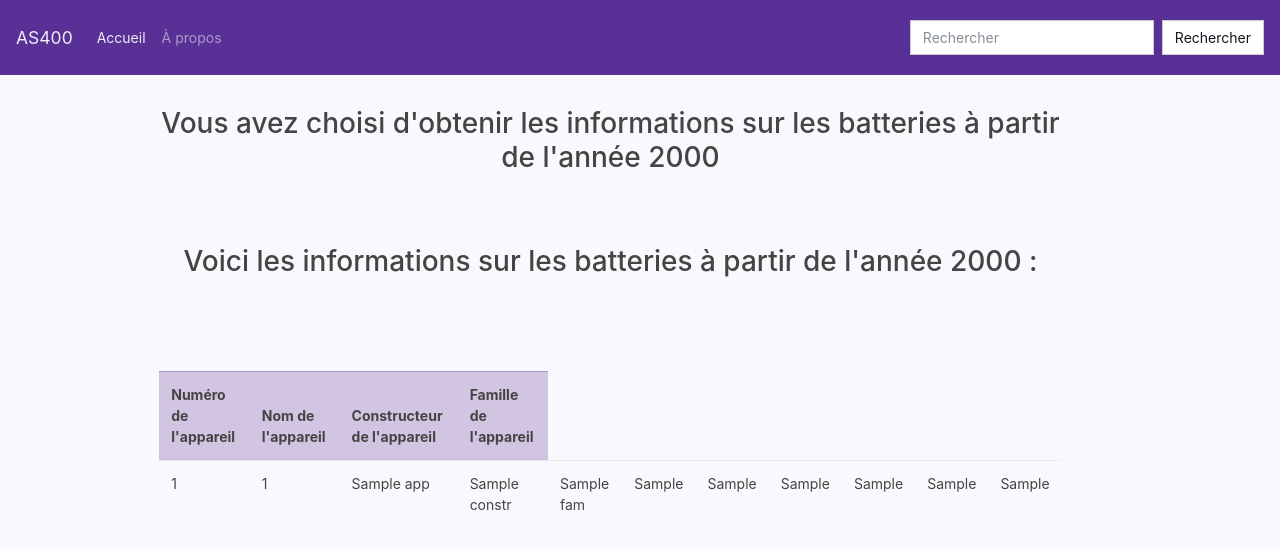
After one commit to saminaminaa/AS400, a PHP site: template src/vue/infosbatteries2000.html.twig in a window 1280 px wide. The commit adds this page. Shown: the top 549 px of the page. Run offline with PHP 8.4, Linux system fonts and the light colour scheme; the template is opened without the code that fills it: most values are stand-ins (such as "Sample title", 1, 10 or a date in 2020); some libraries are stand-ins or nearby versions.

Commit message:
besoins 2, 3, 6, 8 et 10 ok

```diff
--- a/src/modele/class_detailcommande.php
+++ b/src/modele/class_detailcommande.php
@@ -18,8 +18,8 @@ class Detailcommande{
         //requete pour selectionner
         $this->select = $db->prepare("select d.id, d.nbrArt, d.designation, d.forkilft, d.manu, d.idCommande from detailcommande d order by d.id");
 
-        //requete permettant de rechercher un code client pour obtenir le details d'une commande
-        $this->recherche = $db->prepare("select d.id, d.nbrArt, d.designation, d.forkilft, d.manu, d.idCommande, c.numClient AS codeclient from detailcommande d, commande c where d.idCommande = c.id and c.numClient like :recherche order by d.designation");
+        //requete permettant de rechercher un code client pour obtenir les commandes pui le details d'une commande
+        $this->recherche = $db->prepare("select d.id, d.nbrArt, d.designation, d.forkilft, d.manu, d.idCommande, c.numClient AS codeclient, c.id AS numCommande, c.date, c.idFacture from detailcommande d, commande c where d.idCommande = c.id and c.numClient like :recherche order by d.designation");
 
         //requete permettant de trouver les batteries installées dans un chariot avec les plans de coffre et de cyclages en tapant le modele du chariot.
         $this->rechercheChariot = $db->prepare("select d.id, d.nbrArt, d.designation, d.forkilft, d.manu, d.idCommande, tm.id AS idTm, tm.planCyclage AS plancycl, ta.id AS idTa, ta.constructeur AS constr, ta.famille AS fam, ta.appareil As app, tc.plancoffre AS pcof, tc.longueur1 AS l1, tc.largeur1 AS lar1, tc.hauteur1 AS h1, tc.longueur2 AS l2, tc.largeur2 AS lar2, tc.hauteur2 AS h2 from detailcommande d, tacomaster tm, tacoapp ta, tacocof tc where d.planCyclage = tm.id and tm.idApp = ta.id and tm.planCoffre = tc.plancoffre and d.forkilft like :rechercheChariot order by ta.appareil");
--- a/src/modele/class_tacoapp.php
+++ b/src/modele/class_tacoapp.php
@@ -12,6 +12,10 @@ class TacoApp{
 
         //requete permettant de trouver les commandes qui correspondent à un article en tapant le code de l'article.
         $this->rechercheArticle = $db->prepare("select ta.id AS tacid, ta.appareil, tm.id, d.planCyclage, d.id, c.id AS idCom, c.date, c.numClient, c.idFacture from tacoapp ta, tacomaster tm, detailcommande d, commande c where ta.id = tm.idApp and tm.id = d.planCyclage and d.idCommande = c.id and ta.id like :rechercheArticle order by ta.id");
+
+        //requete pour selectionner les informations sur les batteries à partir de l'année 2000.
+        $this->select2000 = $db->prepare("select ta.id, ta.constructeur, ta.famille, ta.appareil, tm.id, d.id, c.id, c.date from tacoapp ta, tacomaster tm, detailcommande d, commande c where ta.id=tm.idApp and tm.planCyclage=d.planCyclage and d.idCommande=c.commande and c.date <= '2000-00-00' ");
+
     }
 
     //rechercher avec code de l'article
--- a/src/vue/detailscommande.html.twig
+++ b/src/vue/detailscommande.html.twig
@@ -1,10 +1,10 @@
 {% extends "base.html.twig" %}
 {% block style %}<link href="css/style-signin.css" rel="stylesheet"> {% endblock %}
-{% block title %} {{ parent() }} Detail de la commande {% endblock %}
+{% block title %} {{ parent() }} Details de la commande {% endblock %}
 
 {% block contenu %}
 <div style="text-align:center">
-<h1> Detail de la commande </h1>
+<h1> Details de la commande </h1>
 
 </div>
 <br><br>
--- a/src/vue/index.html.twig
+++ b/src/vue/index.html.twig
@@ -37,7 +37,7 @@
 <a class="open-button" style="cursor: pointer; hover; text-decoration:none;" onmouseover="this.style.opacity ='0.8'" onmouseout="this.style.opacity ='1'">
 <div class="card text-white bg-secondary mb-3" style="max-width: 100rem;">
   <div class="card-body">
-    <h4 class="card-title">- Entrer un code client pour obtenir le detail d'une commande </h4>
+    <h4 class="card-title">- Entrer un code client pour obtenir la liste des commandes passées puis le detail de ces commandes </h4>
     <form class="form-inline my-2 my-lg-0" action="index.php?page=codeclient-detailscommande" method="post">
     <input class="form-control mr-sm-2" type="search" name="recherche" id="recherche" placeholder="Code client">
     <button onmouseover="this.style.opacity ='1'" onmouseout="this.style.opacity ='0.7'" style="border-width:1px; border-style:dotted; border-color:black;" class="btn btn-outline-primary my-2 my-sm-0" name="btRechercher" id="btRechercher" type="submit"> <FONT color="white"> Rechercher </FONT></button>
@@ -48,7 +48,7 @@
 <a class="open-button" style="cursor: pointer; hover; text-decoration:none;" onmouseover="this.style.opacity ='0.8'" onmouseout="this.style.opacity ='1'">
 <div class="card text-white bg-success mb-3" style="max-width: 100rem;">
   <div class="card-body">
-    <h4 class="card-title">- Entrer le code de l'article pour trouver les commandes qui correspondent à cet article</h4>
+    <h4 class="card-title">- Entrer le code de l'article pour trouver les commandes qui correspondent à cet article puis le detail de ces commandes</h4>
     <form class="form-inline my-2 my-lg-0" action="index.php?page=article-commandes" method="post">
       <input class="form-control mr-sm-2" type="search" name="rechercheArticle" id="rechercheArticle" placeholder="Code de l'article">
       <button onmouseover="this.style.opacity ='1'" onmouseout="this.style.opacity ='0.7'" style="border-width:1px; border-style:dotted; border-color:black;" class="btn btn-outline-primary my-2 my-sm-0" name="btRechercherArticle" id="btRechercherArticle" type="submit"> <FONT color="white"> Rechercher </FONT></button>
--- /dev/null
+++ b/src/vue/infosbatteries2000.html.twig
@@ -0,0 +1,53 @@
+{% extends "base.html.twig" %}
+{% block style %}<link href="css/style-signin.css" rel="stylesheet"> {% endblock %}
+{% block title %} {{ parent() }}  {% endblock %}
+
+{% block contenu %}
+<div style="text-align:center">
+<h2> Vous avez choisi d'obtenir les informations sur les batteries à partir de l'année 2000 </h2>
+<br>
+<br>
+</div> <br>
+<div style="text-align:center">
+<h2> Voici les informations sur les batteries à partir de l'année 2000 :  </h2>
+</div>
+<br>
+<br><br><br>
+
+
+<div class="panel panel-default">
+<div class="table-responsive">
+<table class="table table-hover">
+  <thead>
+    <tr class="table-primary">
+        <th scope="col">Numéro de l'appareil</th>
+        <th scope="col">Nom de l'appareil</th>
+        <th scope="col">Constructeur de l'appareil</th>
+        <th scope="col">Famille de l'appareil</th>
+    </tr>
+  </thead>
+  <tbody>
+
+    {% for s in liste2000 %}
+    <tr>
+      <td>{{s.id}}</td>
+      <td>{{s.idApp}}</td>
+      <td>{{s.app}}</td>
+      <td>{{s.constr}}</td>
+      <td>{{s.fam}}</td>
+      <td>{{s.l1}}</td>
+      <td>{{s.lar1}}</td>
+      <td>{{s.h1}}</td>
+      <td>{{s.l2}}</td>
+      <td>{{s.lar2}}</td>
+      <td>{{s.h2}}</td>
+    </tr>
+    {% endfor %}
+  </tbody>
+</table>
+</div>
+</div>
+
+
+
+{% endblock %}
--- a/src/vue/serie-plan.html.twig
+++ b/src/vue/serie-plan.html.twig
@@ -31,7 +31,7 @@
     {% for s in listeRechercheSerie %}
     <tr>
       <td>{{s.id}}</td>
-      <td>{{s.plancycl}}</td>
+      <td>{{s.pCycl}}</td>
       <td><u>Longueur</u> = {{s.l1}} <br><u>Largeur</u> = {{s.lar1}} <br><u>Hauteur</u> = {{s.h1}}</td>
       <td><u>Longueur</u> = {{s.l2}} <br><u>Largeur</u> = {{s.lar2}} <br><u>Hauteur</u> = {{s.h2}}</td>
     </tr>
```
Also changed, not shown: src/vue/codeclient-detailscommande.html.twig (+9 -10 lines), src/controleur/controleur_infosbatteries2000.php (added).
